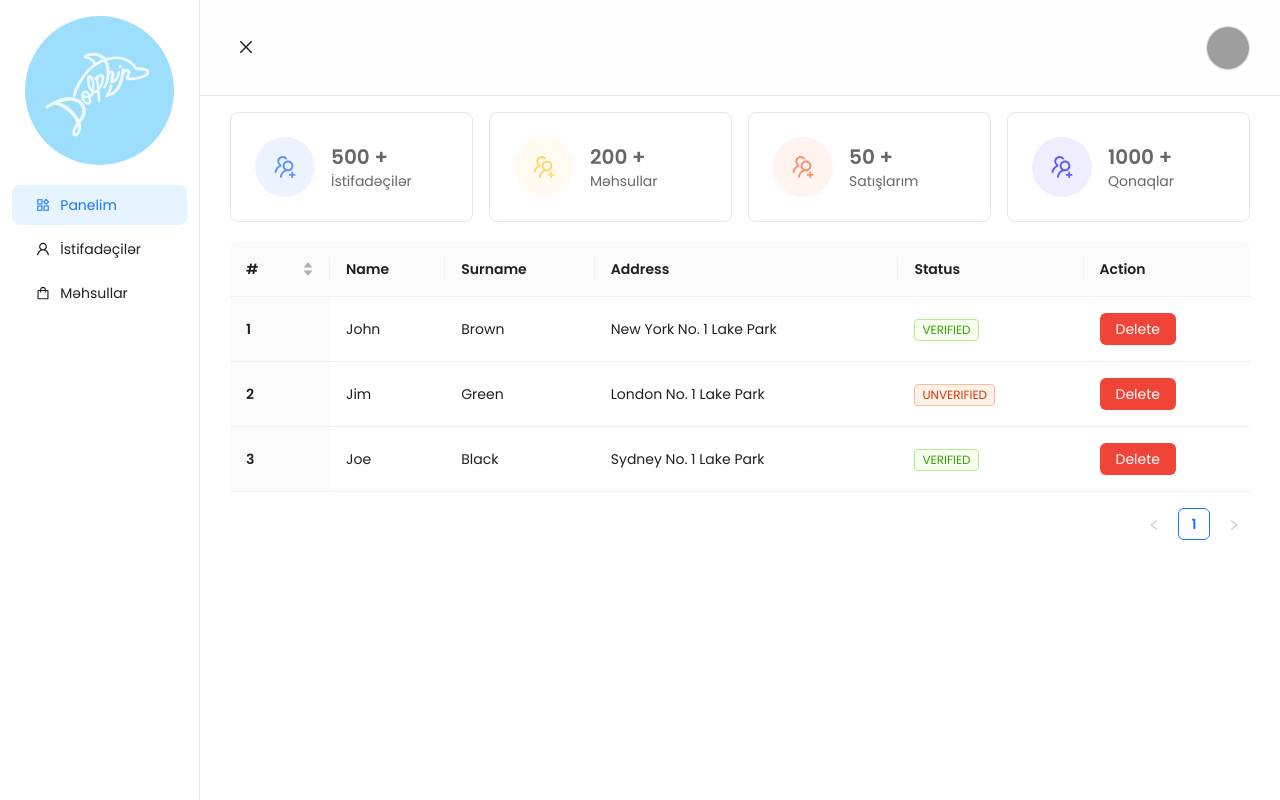
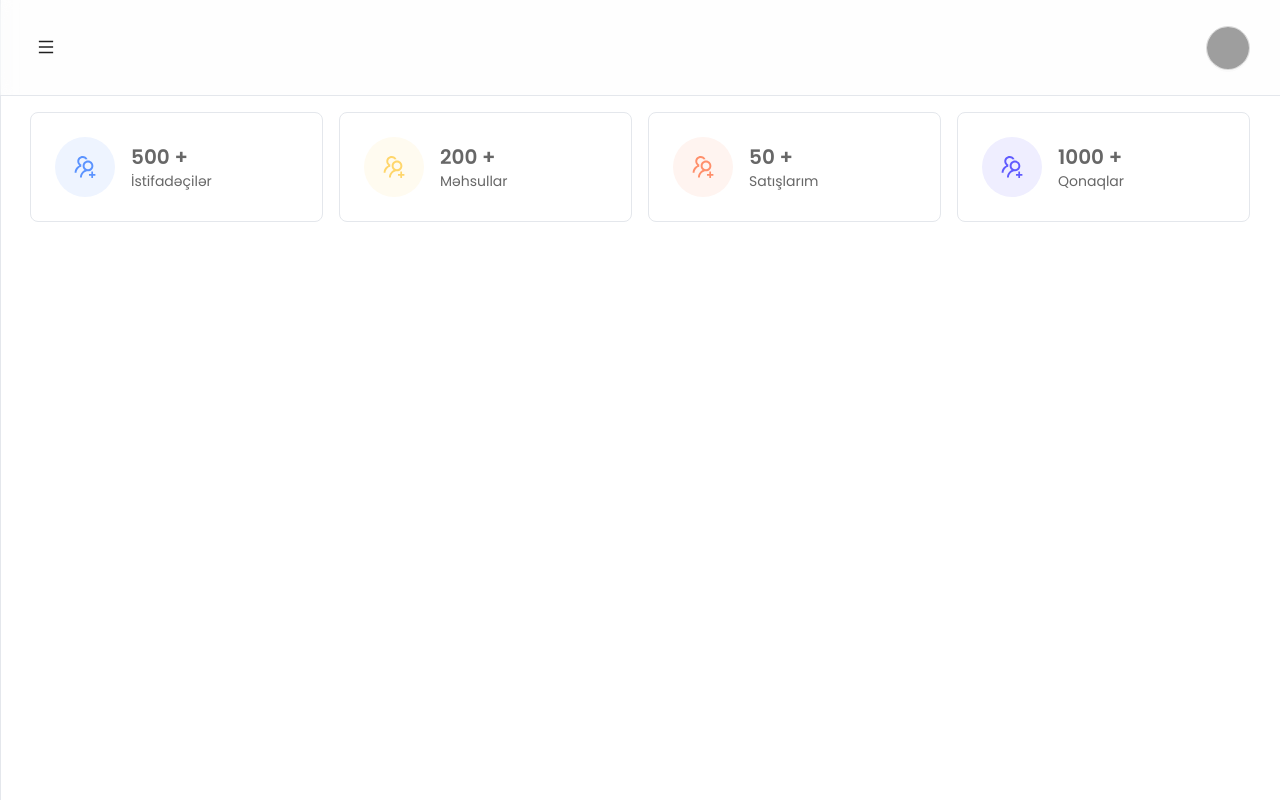
Before and after one commit to DolphinAz/DolphinAppFront, a React (Vite) app: page /admin in a window 1280 px wide. Built offline with nearby package versions, Linux system fonts and the light colour scheme; grey boxes are pictures that could not be loaded.

Commit message:
admin dashboard was updated

```diff
--- a/src/admin/layout/Sidebar/Sidebar.jsx
+++ b/src/admin/layout/Sidebar/Sidebar.jsx
@@ -6,8 +6,15 @@ import {
 import { Menu } from "antd";
 import React from "react";
 import siteLogo from "../../../assets/images/dolphin-logo.png";
+import Dashboard from "../../sections/Dashboard/Dashboard";
+import Users from "../../sections/Users/Users";
 
-function Sidebar({ collapsed, setCollapsed, setActiveSection }) {
+function Sidebar({ menuItems, collapsed, setCollapsed, setActiveSection }) {
+  const handleMenuClick = (e) => {
+    const selectedItem = menuItems.find((item) => item.key === e.key);
+    setActiveSection(selectedItem.label);
+  };
+
   return (
     <aside
       onClick={() => setCollapsed(!collapsed)}
@@ -35,23 +42,8 @@ function Sidebar({ collapsed, setCollapsed, setActiveSection }) {
           style={{ borderInlineEnd: "none" }}
           mode="inline"
           defaultSelectedKeys={["1"]}
-          items={[
-            {
-              key: "1",
-              icon: <ProductOutlined />,
-              label: "Panelim",
-            },
-            {
-              key: "2",
-              icon: <UserOutlined />,
-              label: "İstifadəçilər",
-            },
-            {
-              key: "3",
-              icon: <ShoppingOutlined />,
-              label: "Məhsullar",
-            },
-          ]}
+          items={menuItems}
+          onClick={handleMenuClick}
         />
       </div>
     </aside>
--- a/src/admin/sections/Users/Users.jsx
+++ b/src/admin/sections/Users/Users.jsx
@@ -1,16 +1,65 @@
-import React from "react";
+import React, { useEffect, useState } from "react";
 import { Button, Space, Table, Tag } from "antd";
-const { Column, ColumnGroup } = Table;
+import { CaretDownOutlined, CaretUpOutlined } from "@ant-design/icons";
 
 function Users() {
+  const [users, setUsers] = useState([
+    {
+      key: 1,
+      firstName: "John",
+      lastName: "Brown",
+      email: "coqyze@mailinator.com",
+      status: "verified",
+    },
+    {
+      key: 2,
+      firstName: "Jim",
+      lastName: "Green",
+      email: "tujetutic@mailinator.com",
+      status: "unverified",
+    },
+    {
+      key: 3,
+      firstName: "Joe",
+      lastName: "Black",
+      email: "golaz@yahoo.com",
+      status: "verified",
+    },
+  ]);
+
+  const [sortedData, setSortedData] = useState(users);
+  const [sortOrder, setSortOrder] = useState("ascend");
+  const [tableParams, setTableParams] = useState({
+    pagination: {
+      current: 1,
+      pageSize: 10,
+    },
+  });
+  const handleSort = () => {
+    const newSortOrder = sortOrder === "ascend" ? "descend" : "ascend"; // Toggle sort order
+    setSortOrder(newSortOrder);
+
+    const sorted = [...users].sort((a, b) => {
+      return newSortOrder === "ascend" ? a.key - b.key : b.key - a.key;
+    });
+    setSortedData(sorted);
+  };
+
   const columns = [
     {
-      title: "#",
+      title: (
+        <div className="flex items-center justify-between" onClick={handleSort}>
+          <span>#</span>
+          {sortOrder === "ascend" ? <CaretDownOutlined /> : <CaretUpOutlined />}
+        </div>
+      ),
       dataIndex: "key",
       rowScope: "row",
-      sorter: (a, b) => a.key - b.key,
-      sortDirections: ["descend", "ascend"],
-      width: "100px",
+      width: "80px",
+      onHeaderCell: () => ({
+        onClick: handleSort,
+        className: "sortable-table",
+      }),
     },
     {
       title: "Name",
@@ -21,8 +70,8 @@ function Users() {
       dataIndex: "lastName",
     },
     {
-      title: "Address",
-      dataIndex: "address",
+      title: "Email",
+      dataIndex: "email",
     },
     {
       title: "Status",
@@ -32,6 +81,11 @@ function Users() {
           {status.toUpperCase()}
         </Tag>
       ),
+      filters: [
+        { text: "Verified", value: "verified" },
+        { text: "Unverified", value: "unverified" },
+      ],
+      onFilter: (value, record) => record.status === value,
     },
     {
       title: "Action",
@@ -45,42 +99,19 @@ function Users() {
       ),
     },
   ];
-  const data = [
-    {
-      key: "1",
-      firstName: "John",
-      lastName: "Brown",
-      address: "New York No. 1 Lake Park",
-      status: "verified",
-    },
-    {
-      key: "2",
-      firstName: "Jim",
-      lastName: "Green",
-      address: "London No. 1 Lake Park",
-      status: "unverified",
-    },
-    {
-      key: "3",
-      firstName: "Joe",
-      lastName: "Black",
-      address: "Sydney No. 1 Lake Park",
-      status: "verified",
-    },
-  ];
 
   return (
     <Table
-      dataSource={data}
+      dataSource={sortedData}
       columns={columns}
-      className="overflow-x-auto w-full"
+      className={`overflow-x-auto w-full no-tooltip-table`}
       scroll={{ x: 600 }}
+      pagination={tableParams.pagination}
     >
       <Table.Column dataIndex="key" key="key" />
       <Table.Column dataIndex="firstName" key="firstName" />
       <Table.Column dataIndex="lastName" key="lastName" />
-      <Table.Column dataIndex="address" key="address" />
-      <Table.Column dataIndex="address" key="address" />
+      <Table.Column dataIndex="email" key="email" />
       <Table.Column dataIndex="status" key="status" />
       <Table.Column title="Action" key="action" />
     </Table>
--- a/src/admin/styles/style.css
+++ b/src/admin/styles/style.css
@@ -21,8 +21,6 @@
   white-space: nowrap; /* Prevent cell data from wrapping */
 }
 
-.custom-column {
-  white-space: nowrap;
-  overflow: hidden;
-  text-overflow: ellipsis;
+.sortable-table {
+  cursor: pointer;
 }
--- a/src/pages/Admin/Admin.jsx
+++ b/src/pages/Admin/Admin.jsx
@@ -5,14 +5,39 @@ import Dashboard from "../../admin/sections/Dashboard/Dashboard";
 import Sidebar from "../../admin/layout/Sidebar/Sidebar";
 import AdminHeader from "../../admin/layout/AdminHeader/AdminHeader";
 import Users from "../../admin/sections/Users/Users";
+import {
+  ProductOutlined,
+  ShoppingOutlined,
+  UserOutlined,
+} from "@ant-design/icons";
 
 function Admin() {
-  const [collapsed, setCollapsed] = useState(false);
-  const [activeSection, setActiveSection] = useState();
+  const [collapsed, setCollapsed] = useState(true);
+  const [activeSection, setActiveSection] = useState("Panelim");
+  const menuItems = [
+    {
+      key: "1",
+      icon: <ProductOutlined />,
+      label: "Panelim",
+      view: <Dashboard />,
+    },
+    {
+      key: "2",
+      icon: <UserOutlined />,
+      label: "İstifadəçilər",
+      view: <Users />,
+    },
+    {
+      key: "3",
+      icon: <ShoppingOutlined />,
+      label: "Məhsullar",
+    },
+  ];
 
   return (
     <Layout className="min-h-screen bg-white">
       <Sidebar
+        menuItems={menuItems}
         setActiveSection={setActiveSection}
         collapsed={collapsed}
         setCollapsed={setCollapsed}
@@ -22,8 +47,10 @@ function Admin() {
       >
         <AdminHeader collapsed={collapsed} setCollapsed={setCollapsed} />
         <main className="mx-[30px] mt-28 mb-5 flex flex-col gap-5">
-          <Dashboard />
-          <Users />
+          {menuItems.map(
+            (item, i) =>
+              item.label === activeSection && <div key={i}>{item.view}</div>
+          )}
         </main>
       </div>
     </Layout>
```
